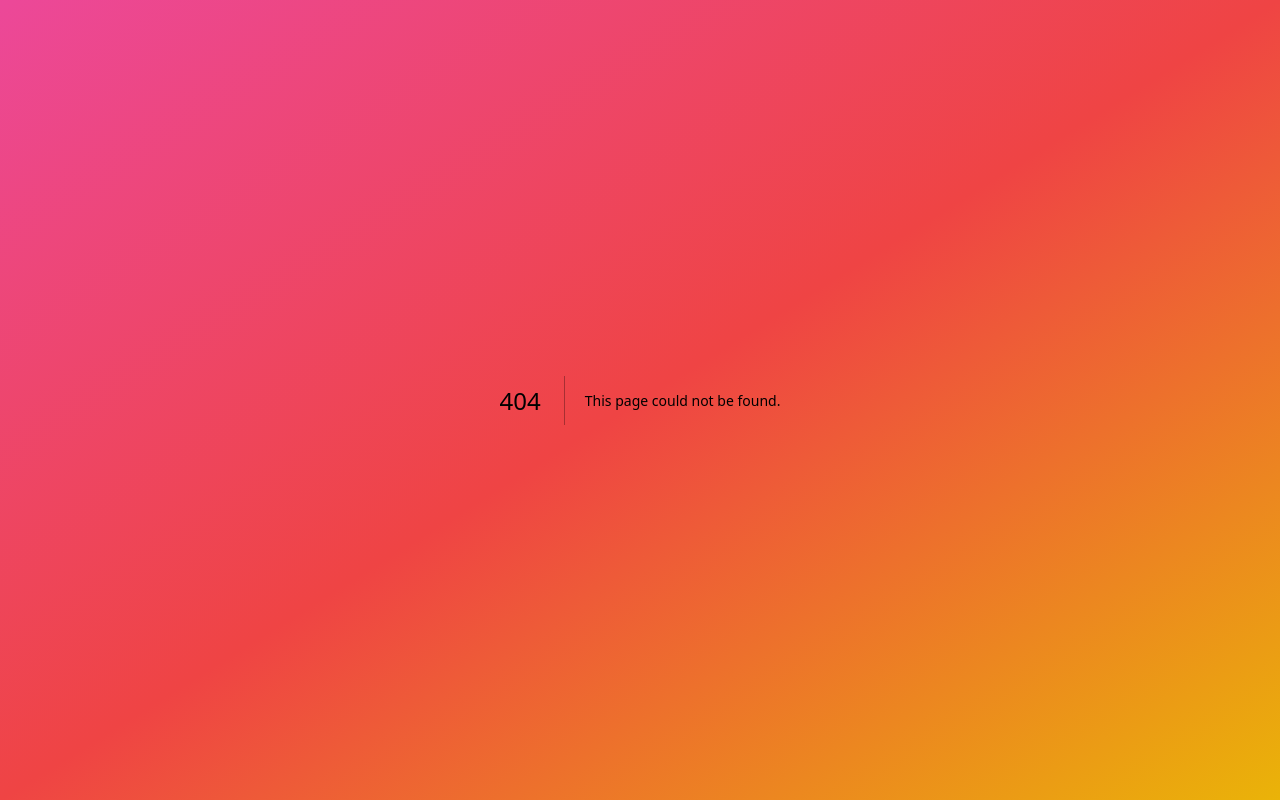
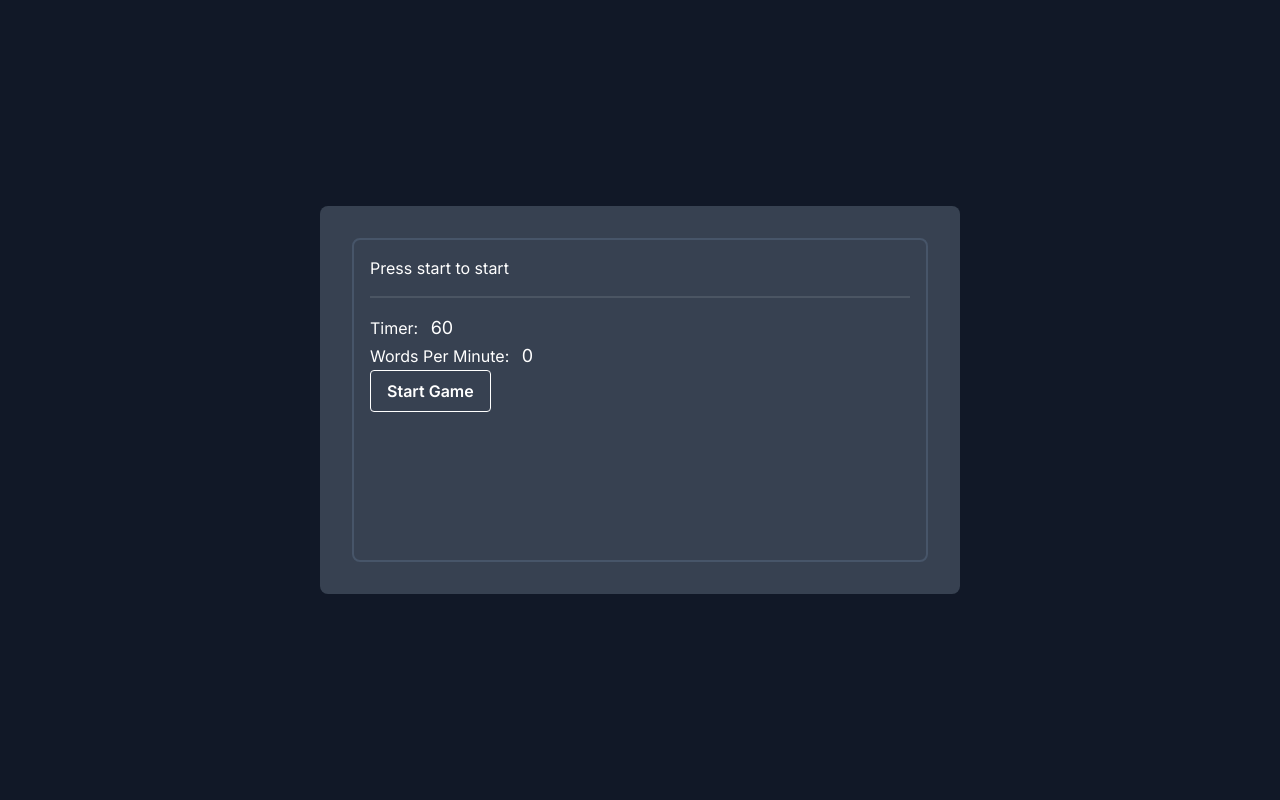
Before and after one commit to StoryBoardTeam5/StoryBoard-FrontEnd, a Next.js app: page /typingtest in a window 1280 px wide. Before the commit this address had no page. Built offline with nearby package versions, Linux system fonts and the light colour scheme.

Commit message:
Add temporary homepage and basic Typing Test

```diff
--- a/src/app/globals.css
+++ b/src/app/globals.css
@@ -2,26 +2,6 @@
 @tailwind components;
 @tailwind utilities;
 
-:root {
-  --foreground-rgb: 0, 0, 0;
-  --background-start-rgb: 214, 219, 220;
-  --background-end-rgb: 255, 255, 255;
+.no-scrollbar::-webkit-scrollbar {
+  display: none;
 }
-
-@media (prefers-color-scheme: dark) {
-  :root {
-    --foreground-rgb: 255, 255, 255;
-    --background-start-rgb: 0, 0, 0;
-    --background-end-rgb: 0, 0, 0;
-  }
-}
-
-body {
-  color: rgb(var(--foreground-rgb));
-  background: linear-gradient(
-      to bottom,
-      transparent,
-      rgb(var(--background-end-rgb))
-    )
-    rgb(var(--background-start-rgb));
-}
--- a/src/app/page.tsx
+++ b/src/app/page.tsx
@@ -1,11 +1,39 @@
+import React from 'react'
+
 import Link from 'next/link'
-import React from 'react'
 
 const page = () => {
   return (
-    <div className='text-7xl text-center'>
-      <Link href='/'>Home</Link><br/>
-    </div>
+    <section className="bg-gray-900 text-white">
+      <div className="mx-auto flex h-screen max-w-screen-xl items-center px-4">
+        <div className="mx-auto max-w-3xl text-center">
+          <h1 className="bg-gradient-to-r from-green-300 via-blue-500 to-purple-600 bg-clip-text pb-1 text-3xl font-extrabold text-transparent sm:text-5xl">
+            Welcome to StoryBoard
+            {/* <span className="sm:block"> Choose your story</span> */}
+          </h1>
+
+          <p className="mx-auto mt-4 max-w-xl sm:text-xl/relaxed">
+            StoryBoard is a blah blah blah Lorem ipsum dolor sit amet consectetur adipisicing elit. Distinctio velit
+            maxime quos, eius accusantium fugiat!
+          </p>
+          <div className="mt-8 flex flex-wrap justify-center gap-4">
+            <Link
+              className="block w-full rounded border border-blue-600 bg-blue-600 px-12 py-3 text-sm font-medium text-white hover:bg-transparent hover:text-white focus:outline-none focus:ring active:text-opacity-75 sm:w-auto"
+              href="/typingtest"
+            >
+              Play Now
+            </Link>
+
+            <Link
+              className="block w-full rounded border border-blue-600 px-12 py-3 text-sm font-medium text-white hover:bg-blue-600 focus:outline-none focus:ring active:bg-blue-500 sm:w-auto"
+              href="/about"
+            >
+              Settings
+            </Link>
+          </div>
+        </div>
+      </div>
+    </section>
   )
 }
 
--- /dev/null
+++ b/src/app/typingtest/page.tsx
@@ -0,0 +1,159 @@
+'use client'
+
+import React, { useState } from 'react'
+
+const TypingTest = () => {
+  const [prompt, setPrompt] = useState('')
+  const [untypedWords, setUntypedWords] = useState([''])
+  const [completedWords, setCompletedWords] = useState([''])
+  const [inputValue, setInputValue] = useState('')
+  const [started, setStarted] = useState(false)
+  const [startTime, setStartTime] = useState(0)
+  const [timeElapsed, setTimeElapsed] = useState(0)
+  const [completed, setCompleted] = useState(false)
+  const [wpm, setWpm] = useState(0)
+
+  /* Get the prompt of what we want the user to type here from MongoDB here */
+    const SetPrompt = () => {
+    const prompt = `The quick brown fox jumps over the lazy dog. The quick brown fox jumps over the lazy dog. The quick brown fox jumps over the lazy dog.`
+    setPrompt(prompt)
+    setUntypedWords(prompt.split(' '))
+    setCompletedWords([])
+  }
+
+  /* Called at start and when Makes sure the input is always in focus */
+  const focusInput = () => {
+    const input = document.getElementById('input')
+    input?.focus()
+  }
+
+  const startGame = () => {
+    setInputValue('')
+    focusInput()
+    SetPrompt()
+    setStarted(true)
+    setCompleted(false)
+    setStartTime(Date.now())
+  }
+
+  const handleInput = (e: React.ChangeEvent<HTMLInputElement> ) => {
+    const inputValue = e.target.value
+    const lastLetter = inputValue[inputValue.length - 1]
+    const currentWord = untypedWords[0]
+
+    if (lastLetter === ' ' || lastLetter === '.') {
+      if (inputValue.includes(currentWord)) {   // current word has been typed
+        const newWords = [...untypedWords.slice(1)]
+        const newCompletedWords = [...completedWords, currentWord]
+        setUntypedWords(newWords)
+        setCompletedWords(newCompletedWords)
+        setInputValue('')
+        setCompleted(newWords.length === 0)
+      }
+    } else {
+      setInputValue(inputValue)
+    }
+    calculateWPM()
+  }
+
+  const calculateWPM = () => {
+    const now = Date.now()
+    const diff = (now - startTime) / 1000 / 60
+    const wordsTyped = Math.ceil(completedWords.reduce((acc, word) => (acc += word.length), 0) / 5)
+    const wpm = Math.ceil(wordsTyped / diff)
+    setWpm(wpm)
+    setTimeElapsed(diff)
+    console.log('wpm', wpm)
+  }
+  const timer = Math.ceil(60 - timeElapsed * 60)
+
+  return (
+    <div id="body" className="flex h-screen content-center items-center justify-center bg-gray-900">
+      <div id="Wrapper" className="w-1/2 rounded-lg bg-gray-700 p-8 text-white aspect-video" onClick={focusInput}>
+        <input
+          id="input"
+          className="opacity-0 absolute"
+          type="text"
+          autoFocus={true}
+          autoComplete='off'
+          onChange={handleInput}
+          value={inputValue}
+        />
+        <div id="content-box" className="rounded-lg border-2 border-slate-600 p-4 aspect-video">
+          <div id="typing-test" className="no-scrollbar max-h-60 overflow-y-auto">
+            {!started || completed ? 'Press start to start' : prompt.split(' ').map((word, w_idx) => {
+              let highlight = false
+              let currentWord = false
+
+              if (completedWords.length > w_idx) {
+                highlight = true
+              }
+
+              if (completedWords.length === w_idx) {
+                currentWord = true
+              }
+
+              return (
+                <>
+                  {' '}
+                  <span
+                    key={w_idx}
+                    className={`
+                                ${highlight && 'text-green-600'}
+                                ${currentWord && 'underline'}`}
+                  >
+                    {word.split('').map((letter, l_idx) => {
+                      const isCurrentWord = w_idx === completedWords.length
+                      const isWronglyTyped = letter !== inputValue[l_idx]
+                      const shouldBeHighlighted = l_idx < inputValue.length
+                      return (
+                        <span
+                          className={`letter ${
+                            isCurrentWord && shouldBeHighlighted
+                              ? isWronglyTyped
+                                ? 'text-red-600'
+                                : 'text-green-600'
+                              : ''
+                          }`}
+                          key={l_idx}
+                        >
+                          {letter}
+                        </span>
+                      )
+                    })}
+                  </span>
+                </>
+              )
+            })}
+          </div>
+          <div id="content" className="mt-4 flex-col justify-between border-t-2 border-gray-600 py-4">
+            <ul id="result-details" className="flex-col justify-between">
+              <li>
+                Timer:{' '}
+                <span id="time" className="ml-2 text-lg">
+                  {' '}
+                  {timer > 0 ? timer : 0}
+                </span>
+              </li>
+              <li>
+                Words Per Minute:{' '}
+                <span id="WPM" className="ml-2 text-lg">
+                  {wpm >= 0 ? wpm : 0}
+                </span>
+              </li>
+            </ul>
+            <button
+              id="start-button"
+              className="rounded border border-white bg-transparent px-4 py-2 font-semibold text-white hover:border-transparent hover:bg-slate-500 hover:text-gray-500"
+              onClick={startGame}
+            >
+              Start Game
+            </button>
+          </div>
+        </div>
+      </div>
+    </div>
+  )
+}
+
+export default TypingTest
```
